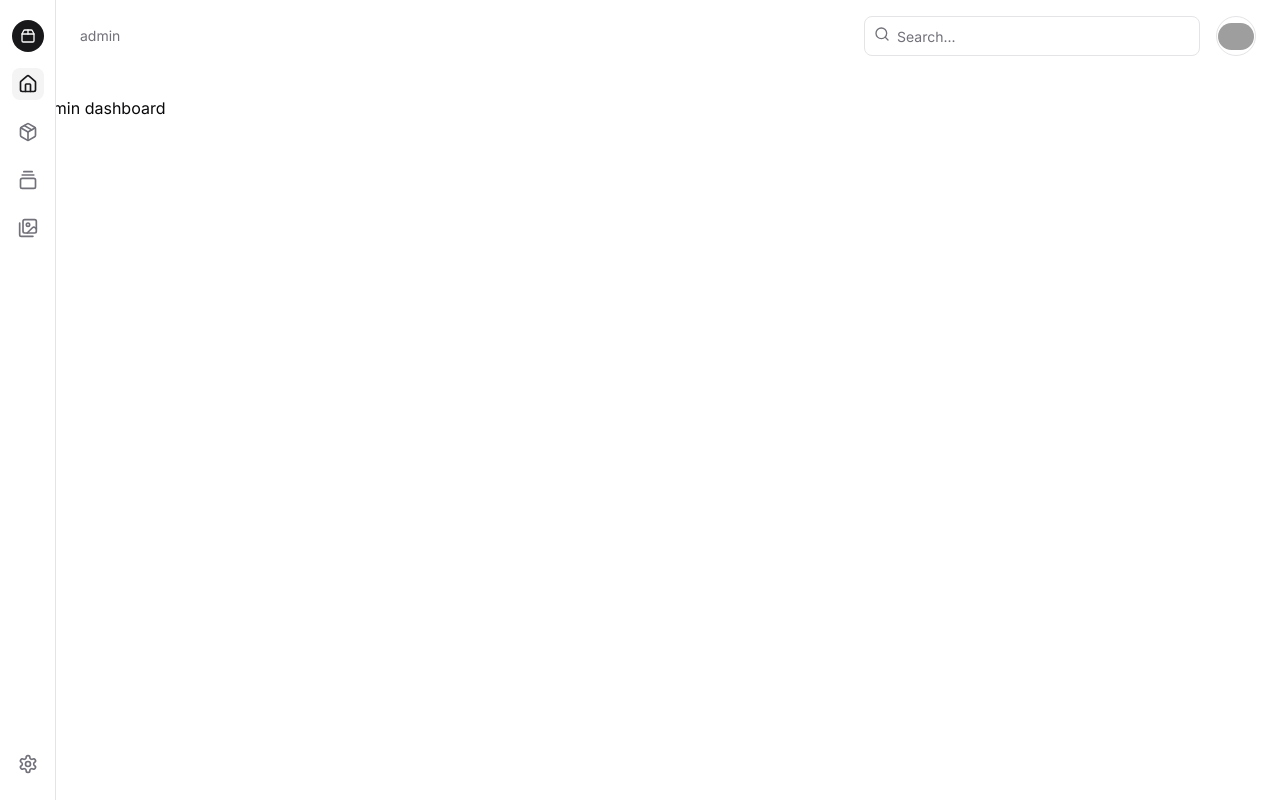
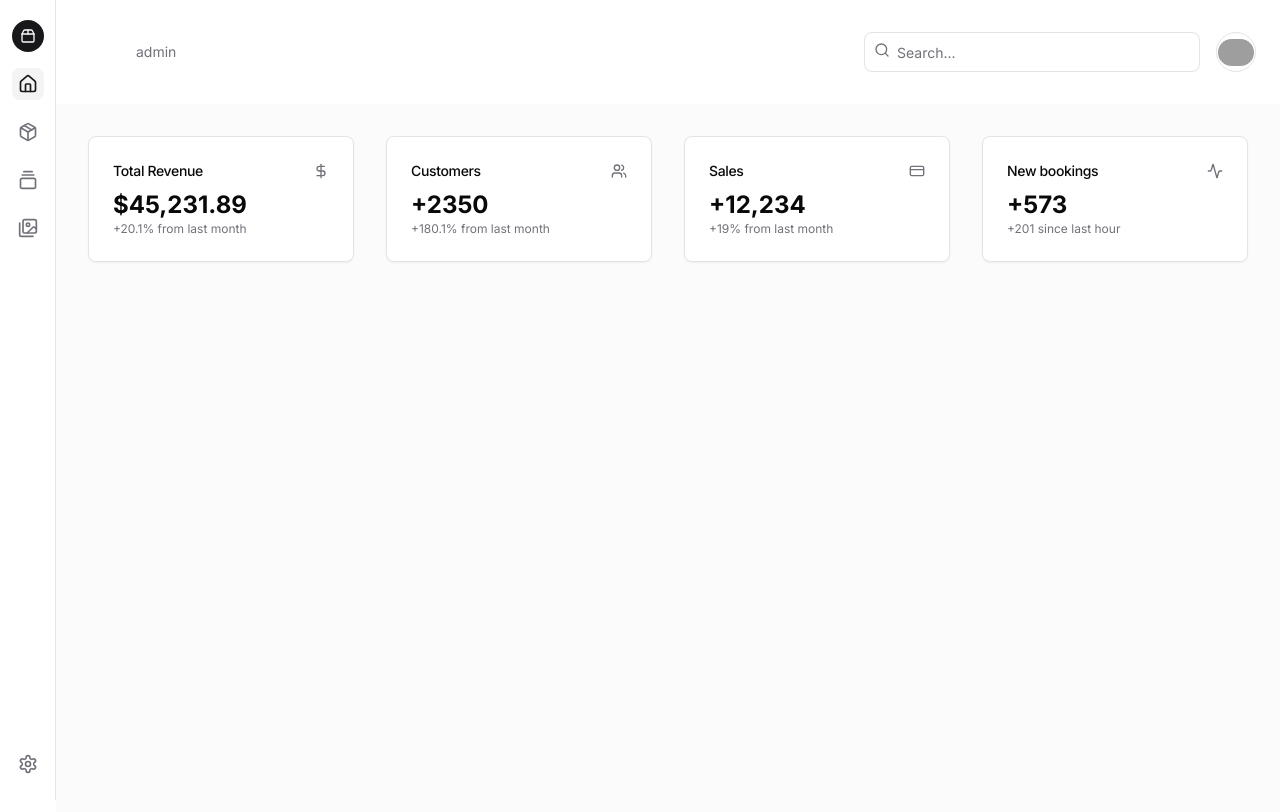
Before and after one commit to Aerys12/aerysmedia-fe, a Next.js app: page /admin in a window 1280 px wide. Shown: the top 812 px of the page. Built offline with nearby package versions, Linux system fonts and the light colour scheme; grey boxes are pictures that could not be loaded.

Commit message:
admin dashboard done for now

```diff
--- /dev/null
+++ b/src/app/admin/_components/Analytics.tsx
@@ -0,0 +1,70 @@
+import {
+	Card,
+	CardContent,
+	CardDescription,
+	CardFooter,
+	CardHeader,
+	CardTitle,
+} from "@/components/ui/card";
+import {
+	Activity,
+	ArrowUpRight,
+	CircleUser,
+	CreditCard,
+	DollarSign,
+	Menu,
+	Package2,
+	Search,
+	Users,
+} from "lucide-react";
+
+export default function Analytics() {
+	return (
+		<div className='grid gap-4 md:grid-cols-2 md:gap-8 lg:grid-cols-4'>
+			<Card x-chunk='dashboard-01-chunk-0'>
+				<CardHeader className='flex flex-row items-center justify-between space-y-0 pb-2'>
+					<CardTitle className='text-sm font-medium'>Total Revenue</CardTitle>
+					<DollarSign className='h-4 w-4 text-muted-foreground' />
+				</CardHeader>
+				<CardContent>
+					<div className='text-2xl font-bold'>$45,231.89</div>
+					<p className='text-xs text-muted-foreground'>
+						+20.1% from last month
+					</p>
+				</CardContent>
+			</Card>
+			<Card x-chunk='dashboard-01-chunk-1'>
+				<CardHeader className='flex flex-row items-center justify-between space-y-0 pb-2'>
+					<CardTitle className='text-sm font-medium'>Customers</CardTitle>
+					<Users className='h-4 w-4 text-muted-foreground' />
+				</CardHeader>
+				<CardContent>
+					<div className='text-2xl font-bold'>+2350</div>
+					<p className='text-xs text-muted-foreground'>
+						+180.1% from last month
+					</p>
+				</CardContent>
+			</Card>
+			<Card x-chunk='dashboard-01-chunk-2'>
+				<CardHeader className='flex flex-row items-center justify-between space-y-0 pb-2'>
+					<CardTitle className='text-sm font-medium'>Sales</CardTitle>
+					<CreditCard className='h-4 w-4 text-muted-foreground' />
+				</CardHeader>
+				<CardContent>
+					<div className='text-2xl font-bold'>+12,234</div>
+					<p className='text-xs text-muted-foreground'>+19% from last month</p>
+				</CardContent>
+			</Card>
+			<Card x-chunk='dashboard-01-chunk-3'>
+				<CardHeader className='flex flex-row items-center justify-between space-y-0 pb-2'>
+					<CardTitle className='text-sm font-medium'>New bookings</CardTitle>
+					<Activity className='h-4 w-4 text-muted-foreground' />
+				</CardHeader>
+				<CardContent>
+					<div className='text-2xl font-bold'>+573</div>
+					<p className='text-xs text-muted-foreground'>+201 since last hour</p>
+				</CardContent>
+			</Card>
+		</div>
+	);
+}
--- /dev/null
+++ b/src/app/admin/_components/ServicesSection.tsx
@@ -0,0 +1,58 @@
+import Link from "next/link";
+import { Button } from "@/components/ui/button";
+import {
+	Card,
+	CardContent,
+	CardDescription,
+	CardFooter,
+	CardHeader,
+	CardTitle,
+} from "@/components/ui/card";
+import {
+	Activity,
+	ArrowUpRight,
+	CircleUser,
+	CreditCard,
+	DollarSign,
+	Menu,
+	Package,
+	Search,
+	Users,
+} from "lucide-react";
+
+export default function ServicesSection() {
+	return (
+		<div className='grid gap-4 md:grid-cols-2 md:gap-8 lg:grid-cols-4'>
+			<Card x-chunk='dashboard-01-chunk-0'>
+				<CardHeader className='flex flex-row items-center justify-between space-y-0 pb-2'>
+					<CardTitle className='text-sm font-medium'>Services</CardTitle>
+					<Package className='h-4 w-4 text-muted-foreground' />
+				</CardHeader>
+				<CardContent className="flex flex-col gap-2">
+					<div className='text-2xl font-bold'>12 Services</div>
+					<Button asChild size='sm' className='ml-auto gap-1'>
+						<Link href='/admin/services'>
+							View All
+							<ArrowUpRight className='h-4 w-4' />
+						</Link>
+					</Button>
+				</CardContent>
+			</Card>
+            <Card x-chunk='dashboard-01-chunk-0'>
+				<CardHeader className='flex flex-row items-center justify-between space-y-0 pb-2'>
+					<CardTitle className='text-sm font-medium'>Galleries</CardTitle>
+					<Package className='h-4 w-4 text-muted-foreground' />
+				</CardHeader>
+				<CardContent className="flex flex-col gap-2">
+					<div className='text-2xl font-bold'>20 Galleries</div>
+					<Button asChild size='sm' className='ml-auto gap-1'>
+						<Link href='/admin/services'>
+							View All
+							<ArrowUpRight className='h-4 w-4' />
+						</Link>
+					</Button>
+				</CardContent>
+			</Card>
+		</div>
+	);
+}
--- a/src/app/admin/layout.tsx
+++ b/src/app/admin/layout.tsx
@@ -1,16 +1,16 @@
-
 import DashboardAside from "./_components/DashboardAside";
 import DashboardHeader from "./_components/DashboardHeader";
-
 
 export default function AdminLayout({
 	children,
 }: Readonly<{ children: React.ReactNode }>) {
 	return (
 		<>
-			<DashboardAside />
-			<DashboardHeader />
-			<div className='container my-6'>{children}</div>
+			<div className='flex flex-col sm:gap-4 sm:py-4 sm:pl-14'>
+				<DashboardAside />
+				<DashboardHeader />
+				<div className=''>{children}</div>
+			</div>
 		</>
 	);
 }
--- a/src/app/admin/page.tsx
+++ b/src/app/admin/page.tsx
@@ -1,7 +1,12 @@
+import Analytics from "./_components/Analytics";
+import ServicesSection from "./_components/ServicesSection";
+
 export default function AdminDashboard() {
 	return (
-		<div>
-			<h1>Admin dashboard</h1>
+		<div className='flex min-h-screen w-full flex-col bg-muted/40'>
+			<div className='flex flex-1 flex-col gap-4 p-4 md:gap-8 md:p-8'>
+				<Analytics />
+			</div>
 		</div>
 	);
 }
--- /dev/null
+++ b/src/components/ui/card.tsx
@@ -0,0 +1,79 @@
+import * as React from "react"
+
+import { cn } from "@/lib/utils"
+
+const Card = React.forwardRef<
+  HTMLDivElement,
+  React.HTMLAttributes<HTMLDivElement>
+>(({ className, ...props }, ref) => (
+  <div
+    ref={ref}
+    className={cn(
+      "rounded-lg border bg-card text-card-foreground shadow-sm",
+      className
+    )}
+    {...props}
+  />
+))
+Card.displayName = "Card"
+
+const CardHeader = React.forwardRef<
+  HTMLDivElement,
+  React.HTMLAttributes<HTMLDivElement>
+>(({ className, ...props }, ref) => (
+  <div
+    ref={ref}
+    className={cn("flex flex-col space-y-1.5 p-6", className)}
+    {...props}
+  />
+))
+CardHeader.displayName = "CardHeader"
+
+const CardTitle = React.forwardRef<
+  HTMLParagraphElement,
+  React.HTMLAttributes<HTMLHeadingElement>
+>(({ className, ...props }, ref) => (
+  <h3
+    ref={ref}
+    className={cn(
+      "text-2xl font-semibold leading-none tracking-tight",
+      className
+    )}
+    {...props}
+  />
+))
+CardTitle.displayName = "CardTitle"
+
+const CardDescription = React.forwardRef<
+  HTMLParagraphElement,
+  React.HTMLAttributes<HTMLParagraphElement>
+>(({ className, ...props }, ref) => (
+  <p
+    ref={ref}
+    className={cn("text-sm text-muted-foreground", className)}
+    {...props}
+  />
+))
+CardDescription.displayName = "CardDescription"
+
+const CardContent = React.forwardRef<
+  HTMLDivElement,
+  React.HTMLAttributes<HTMLDivElement>
+>(({ className, ...props }, ref) => (
+  <div ref={ref} className={cn("p-6 pt-0", className)} {...props} />
+))
+CardContent.displayName = "CardContent"
+
+const CardFooter = React.forwardRef<
+  HTMLDivElement,
+  React.HTMLAttributes<HTMLDivElement>
+>(({ className, ...props }, ref) => (
+  <div
+    ref={ref}
+    className={cn("flex items-center p-6 pt-0", className)}
+    {...props}
+  />
+))
+CardFooter.displayName = "CardFooter"
+
+export { Card, CardHeader, CardFooter, CardTitle, CardDescription, CardContent }
```
